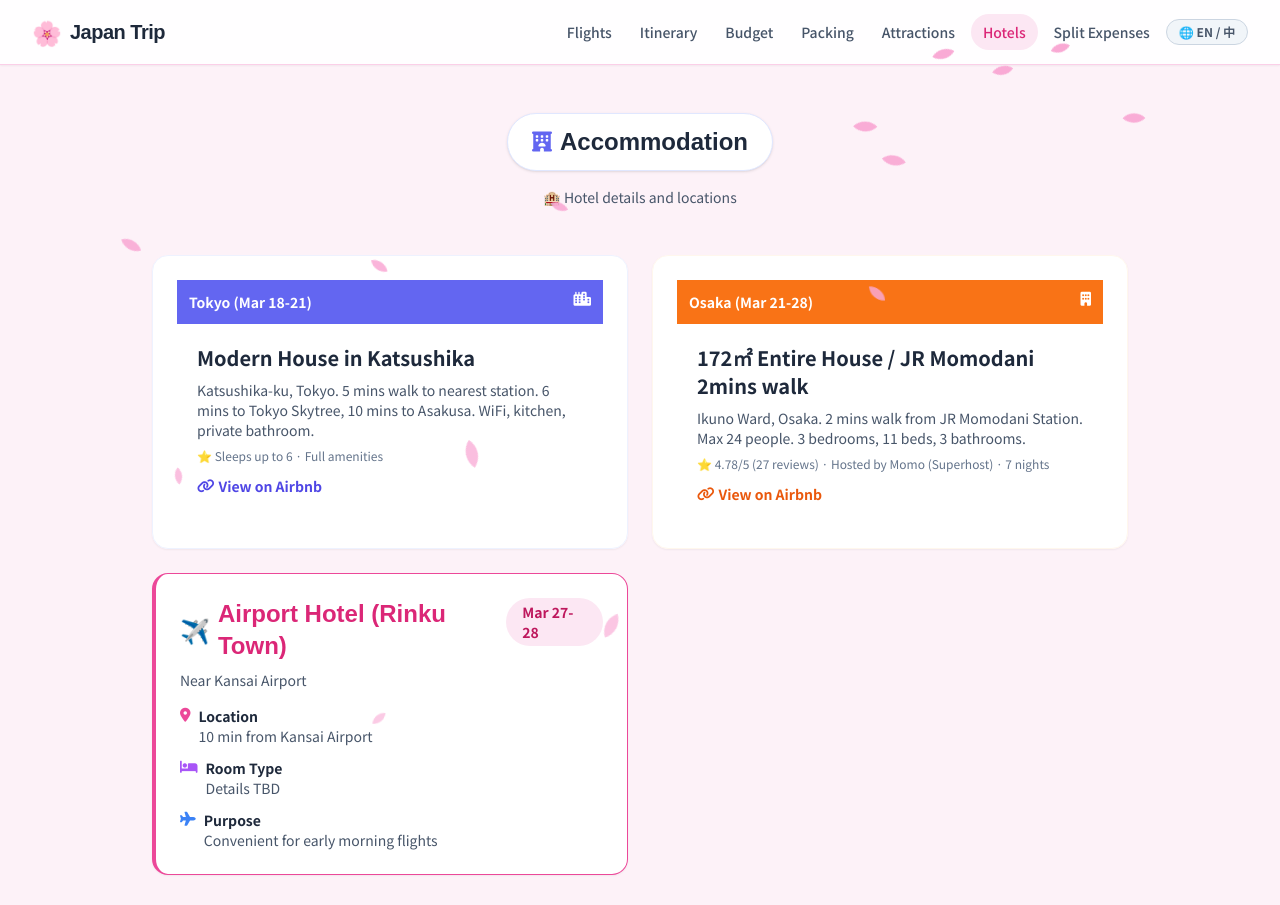
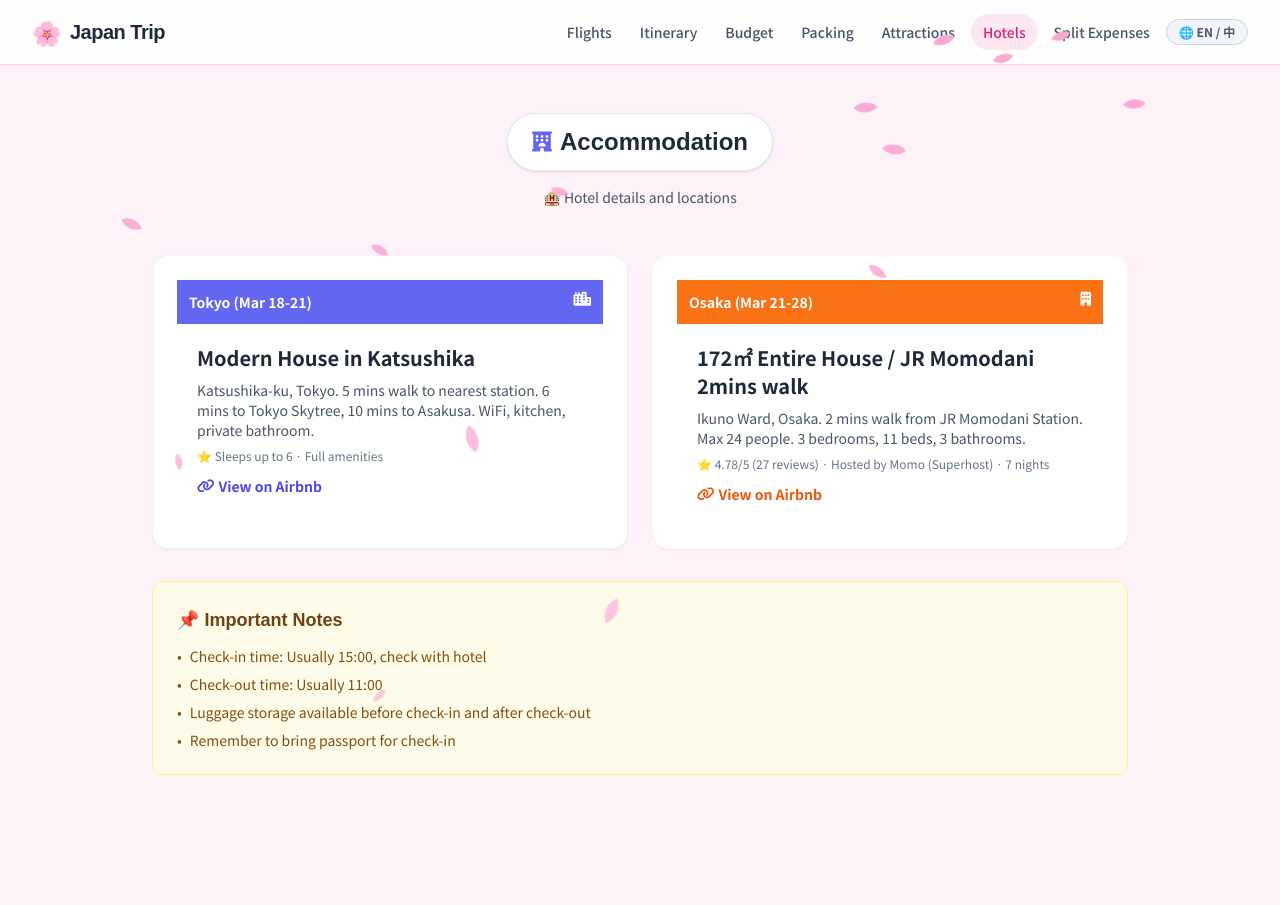
Before and after one commit to Kevin6098/japantrip, a React (Vite) app: page /hotels in a window 1280 px wide. Shown: the top 905 px of the page. After the commit the page ends 871 px from the top, so only its background shows below. Built offline with nearby package versions, Linux system fonts and the light colour scheme; a web font is replaced by a local one.

Commit message:
Fix schedule day route paths and remove airport hotel
Updated route paths in DaySchedule and Schedule pages to use '/schedule/day/{day}' format for consistency. Removed the Airport Hotel section from the Hotels page.

```diff
--- a/src/pages/DaySchedule.jsx
+++ b/src/pages/DaySchedule.jsx
@@ -164,7 +164,7 @@ const DaySchedule = () => {
       <div className="flex justify-between items-center pt-6 border-t border-slate-200">
         {prevDay ? (
           <Link
-            to={`/schedule/day${prevDay}`}
+            to={`/schedule/day/${prevDay}`}
             className="flex items-center gap-2 text-slate-600 hover:text-slate-800 transition-colors"
           >
             <i className="fa-solid fa-arrow-left"></i>
@@ -189,7 +189,7 @@ const DaySchedule = () => {
 
         {nextDay ? (
           <Link
-            to={`/schedule/day${nextDay}`}
+            to={`/schedule/day/${nextDay}`}
             className="flex items-center gap-2 text-slate-600 hover:text-slate-800 transition-colors"
           >
             <span>{t('Next Day', '下一天')}</span>
--- a/src/pages/Hotels.jsx
+++ b/src/pages/Hotels.jsx
@@ -74,47 +74,6 @@ const Hotels = () => {
             </a>
           </div>
         </div>
-
-        {/* Airport Hotel */}
-        <div className="glass-card border-l-4 border-pink-500 animate-fade-in" style={{ animationDelay: '0.3s' }}>
-          <div className="flex flex-col md:flex-row md:items-start md:justify-between mb-4">
-            <div>
-              <div className="flex items-center gap-2 mb-2">
-                <span className="text-2xl">✈️</span>
-                <h2 className="font-header text-2xl font-bold text-pink-600">
-                  {t('Airport Hotel (Rinku Town)', '机场酒店 (临空城)')}
-                </h2>
-              </div>
-              <p className="text-slate-600 text-sm">{t('Near Kansai Airport', '关西机场附近')}</p>
-            </div>
-            <span className="bg-pink-100 text-pink-700 px-4 py-1 rounded-full text-sm font-bold mt-2 md:mt-0">
-              Mar 27-28
-            </span>
-          </div>
-          <div className="space-y-3 text-sm">
-            <div className="flex items-start gap-2">
-              <i className="fa-solid fa-location-dot text-pink-500 mt-0.5"></i>
-              <div>
-                <p className="font-semibold text-slate-800">{t('Location', '位置')}</p>
-                <p className="text-slate-600">{t('10 min from Kansai Airport', '距关西机场10分钟')}</p>
-              </div>
-            </div>
-            <div className="flex items-start gap-2">
-              <i className="fa-solid fa-bed text-purple-500 mt-0.5"></i>
-              <div>
-                <p className="font-semibold text-slate-800">{t('Room Type', '房型')}</p>
-                <p className="text-slate-600">{t('Details TBD', '详情待定')}</p>
-              </div>
-            </div>
-            <div className="flex items-start gap-2">
-              <i className="fa-solid fa-plane text-blue-500 mt-0.5"></i>
-              <div>
-                <p className="font-semibold text-slate-800">{t('Purpose', '目的')}</p>
-                <p className="text-slate-600">{t('Convenient for early morning flights', '方便早班飞机')}</p>
-              </div>
-            </div>
-          </div>
-        </div>
       </div>
 
       {/* Important Notes */}
--- a/src/pages/Schedule.jsx
+++ b/src/pages/Schedule.jsx
@@ -144,7 +144,7 @@ const Schedule = () => {
         {schedule.map((day) => (
           <Link
             key={day.day}
-            to={`/schedule/day${day.day}`}
+            to={`/schedule/day/${day.day}`}
             className="glass-card rounded-xl overflow-hidden border border-slate-100 shadow-sm hover:shadow-lg transition-all duration-300 cursor-pointer group"
           >
             <div className={`${getColorBg(day.color)} p-4 text-white`}>
```
